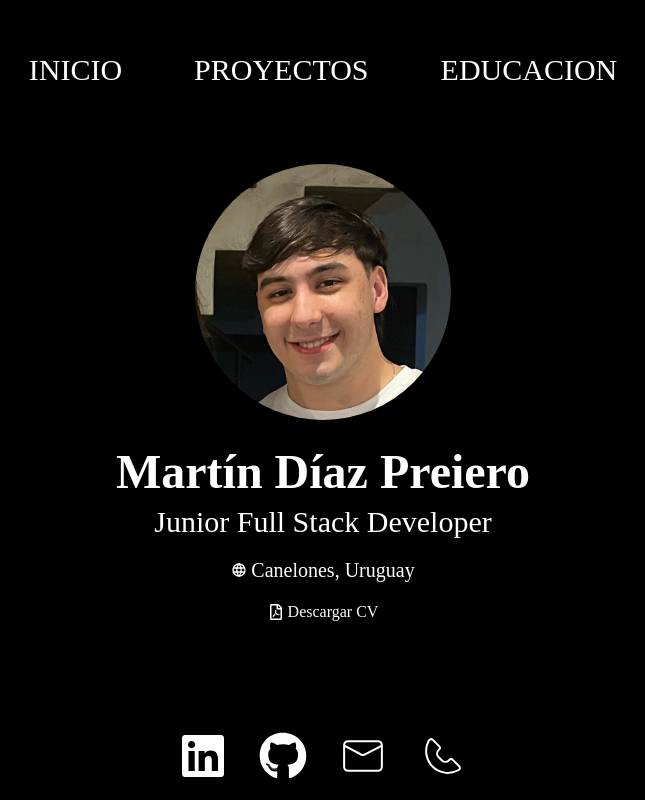
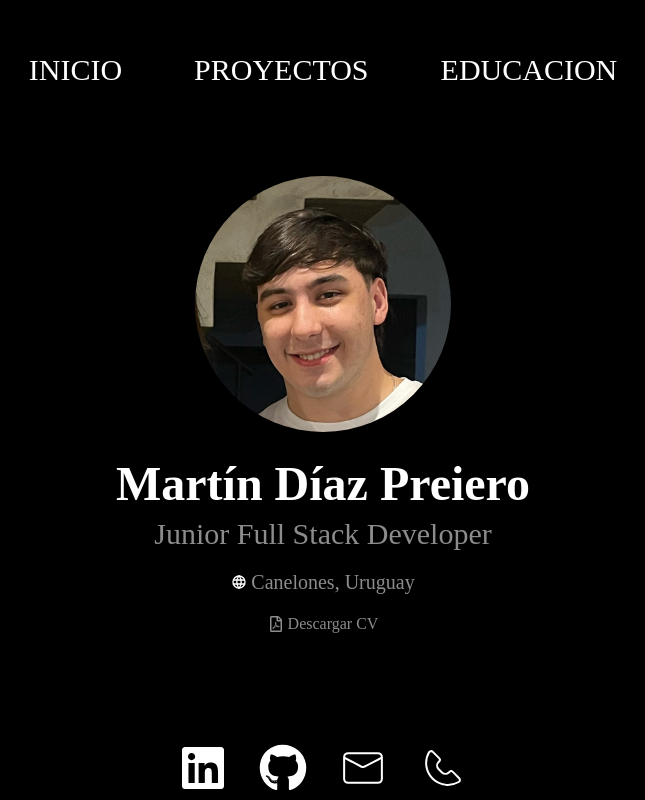
Before and after one commit to MartinDiaz04/portfolio, a React (Vite) app: page / in a window 1280 px wide. Shown: the whole page, without its empty margins (317-962 px from the left). Built offline with nearby package versions, Linux system fonts and the light colour scheme; a web font is replaced by a local one.

Commit message:
Agrego footer a navBar

```diff
--- a/src/components/Footer.jsx
+++ /dev/null
@@ -1,30 +0,0 @@
-import React from "react";
-import { data } from "../data/data";
-import { CiMail } from "react-icons/ci";
-import { CiPhone } from "react-icons/ci";
-import { FaLinkedin } from "react-icons/fa";
-import { FaGithub } from "react-icons/fa";
-import { FaRegFilePdf } from "react-icons/fa";
-
-function Footer() {
-  return (
-    <footer className="text-center bg-black py-5 w-full">
-      <div className="flex items-center justify-center">
-        <a href={data.urlLinkedIn} className="text-white text-5xl mx-4">
-          <FaLinkedin />
-        </a>
-        <a href={data.urlGitHub} className="text-white text-5xl mx-4">
-          <FaGithub />
-        </a>
-        <a href={`mailto:${data.email}`} className="text-white text-5xl mx-4">
-          <CiMail />
-        </a>
-        <a href={`tel:${data.phone}`} className="text-white text-5xl mx-4">
-          <CiPhone />
-        </a>
-      </div>
-    </footer>
-  );
-}
-
-export default Footer;
--- a/src/components/Header.jsx
+++ b/src/components/Header.jsx
@@ -18,14 +18,14 @@ const links = [
 
 function Header() {
   return (
-    <header className="flex items-start justify-center h-auto bg-black ">
+    <header className="flex bg-black items-start justify-center h-auto ">
         <nav className="w-auto p-7">
         <ul className="list-none sm:flex sm:items-center sm:justify-center h-auto m-auto">
           {links.map((x, index) => (
             <li key={index} className="list-none text-center h-max p-3 mx-3">
               <a
                 href={x.href}
-                className="text-white bg-black p-3 rounded-xl sm:text-3xl text-2xl"
+                className="text-white p-3 rounded-xl sm:text-3xl text-2xl"
               >
                 {x.name}
               </a>
--- a/src/components/NavBar.jsx
+++ b/src/components/NavBar.jsx
@@ -2,10 +2,13 @@ import React from "react";
 import { TbWorld } from "react-icons/tb";
 import { FaRegFilePdf } from "react-icons/fa";
 import { data } from "../data/data";
+import { FaLinkedin, FaGithub } from "react-icons/fa";
+import { CiMail, CiPhone } from "react-icons/ci";
+
 
 const NavBar = () => {
   return (
-    <div className="bg-black h-screen flex flex-col">
+    <div className="h-screen bg-black flex flex-col">
       <main className="flex-1 flex flex-col items-center justify-start sm:justify-center m-12 sm:mt-0">
         <figure>
           <img
@@ -17,20 +20,40 @@ const NavBar = () => {
         <h1 className="text-white text-center font-bold text-3xl sm:text-5xl mb-2">
           {data.name}
         </h1>
-        <h2 className="text-white text-center text-2xl sm:text-3xl mb-4">{data.label}</h2>
+        <h2 className="text-white text-center text-2xl sm:text-3xl mb-4 opacity-55">
+          {data.label}
+        </h2>
         <div className="flex items-center mb-4">
           <TbWorld aria-label="Location" className="mr-1 text-white" />
-          <span className="text-white text-lg sm:text-xl">{data.location}</span>
+          <span className="text-white text-lg sm:text-xl opacity-55">
+            {data.location}
+          </span>
         </div>
         <a
           href="cvmartin.pdf"
           download="MartinDiazCV"
-          className="text-white flex items-center mb-4"
+          className="text-white flex items-center mb-4 opacity-55"
         >
           <FaRegFilePdf aria-label="Download CV" className="mr-1" />
           Descargar CV
         </a>
       </main>
+      <footer className="text-center bg-black py-2 w-full">
+        <div className="flex items-center justify-center">
+          <a href={data.urlLinkedIn} className="text-white text-5xl mx-4">
+            <FaLinkedin />
+          </a>
+          <a href={data.urlGitHub} className="text-white text-5xl mx-4">
+            <FaGithub />
+          </a>
+          <a href={`mailto:${data.email}`} className="text-white text-5xl mx-4">
+            <CiMail />
+          </a>
+          <a href={`tel:${data.phone}`} className="text-white text-5xl mx-4">
+            <CiPhone />
+          </a>
+        </div>
+      </footer>
     </div>
   );
 };
--- a/src/index.css
+++ b/src/index.css
@@ -4,9 +4,6 @@
 @tailwind components;
 @tailwind utilities;
 
-.root{
-  height: 100%;
-}
 
 header ul li a {
   position: relative;
--- a/src/screens/Home.jsx
+++ b/src/screens/Home.jsx
@@ -1,7 +1,6 @@
 import React from "react";
 import NavBar from "../components/NavBar";
 import Header from "../components/Header";
-import Footer from "../components/Footer";
 
 
 const Home = () => {
@@ -9,7 +8,6 @@ const Home = () => {
     <div className="h-screen flex flex-col">
       <Header/>
       <NavBar />
-      <Footer/>
     </div>
   );
 };
--- a/src/screens/Projects.jsx
+++ b/src/screens/Projects.jsx
@@ -1,7 +1,6 @@
 import React from 'react'
 import ProjectList from '../components/ProjectList'
 import Header from '../components/Header'
-import Footer from '../components/Footer'
 import Project from '../components/Project'
 
 
@@ -10,7 +9,6 @@ const Projects = () => {
     <div>
         <Header />
           <Project/>
-        <Footer />
     </div>
   )
 }
--- a/src/screens/Studies.jsx
+++ b/src/screens/Studies.jsx
@@ -1,11 +1,10 @@
 import React from 'react'
 import Header from '../components/Header'
-import Footer from '../components/Footer'
 function Studies() {
   return (
     <div>
       <Header/>
-      <Footer/>
+
     </div>
   )
 }
```
